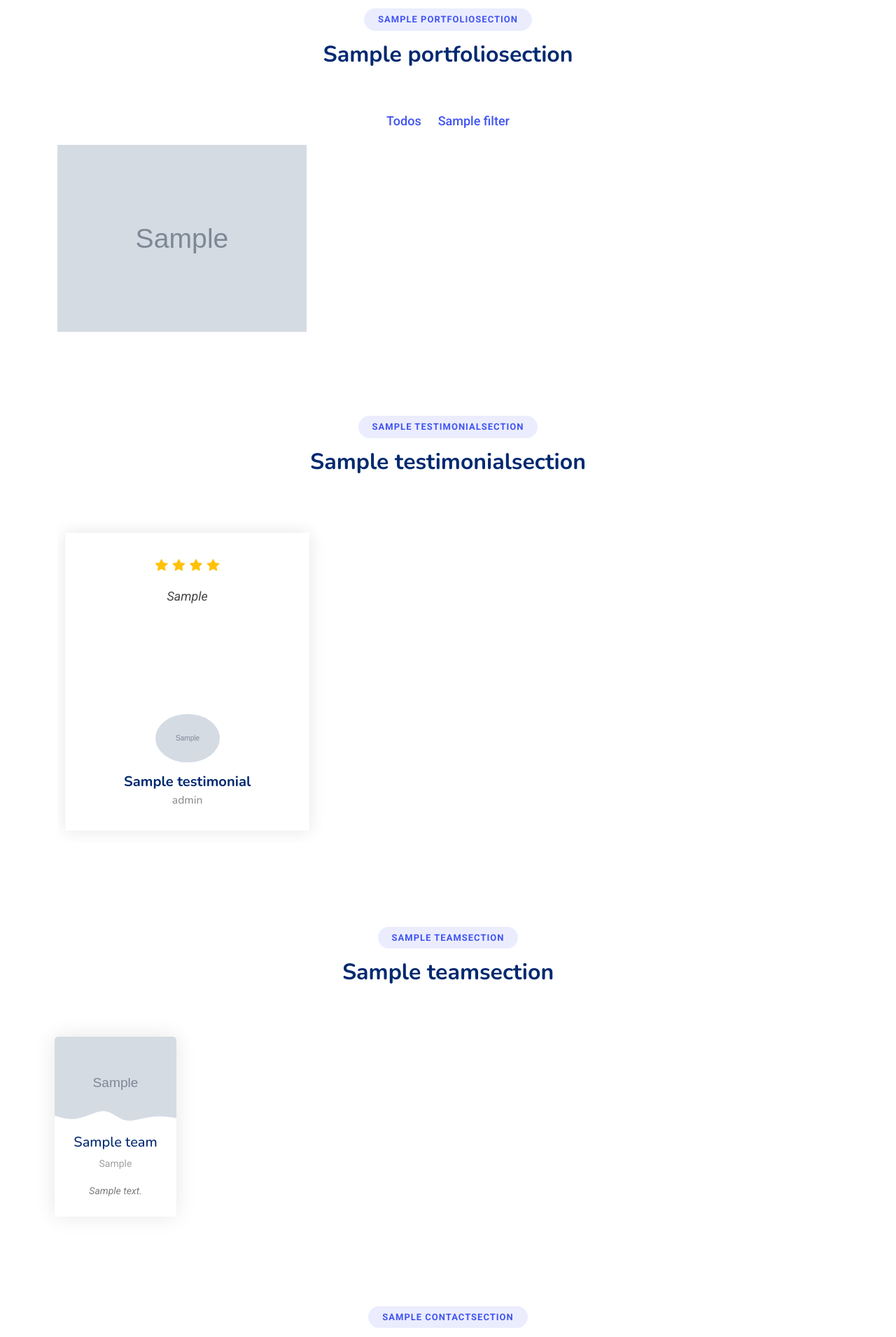
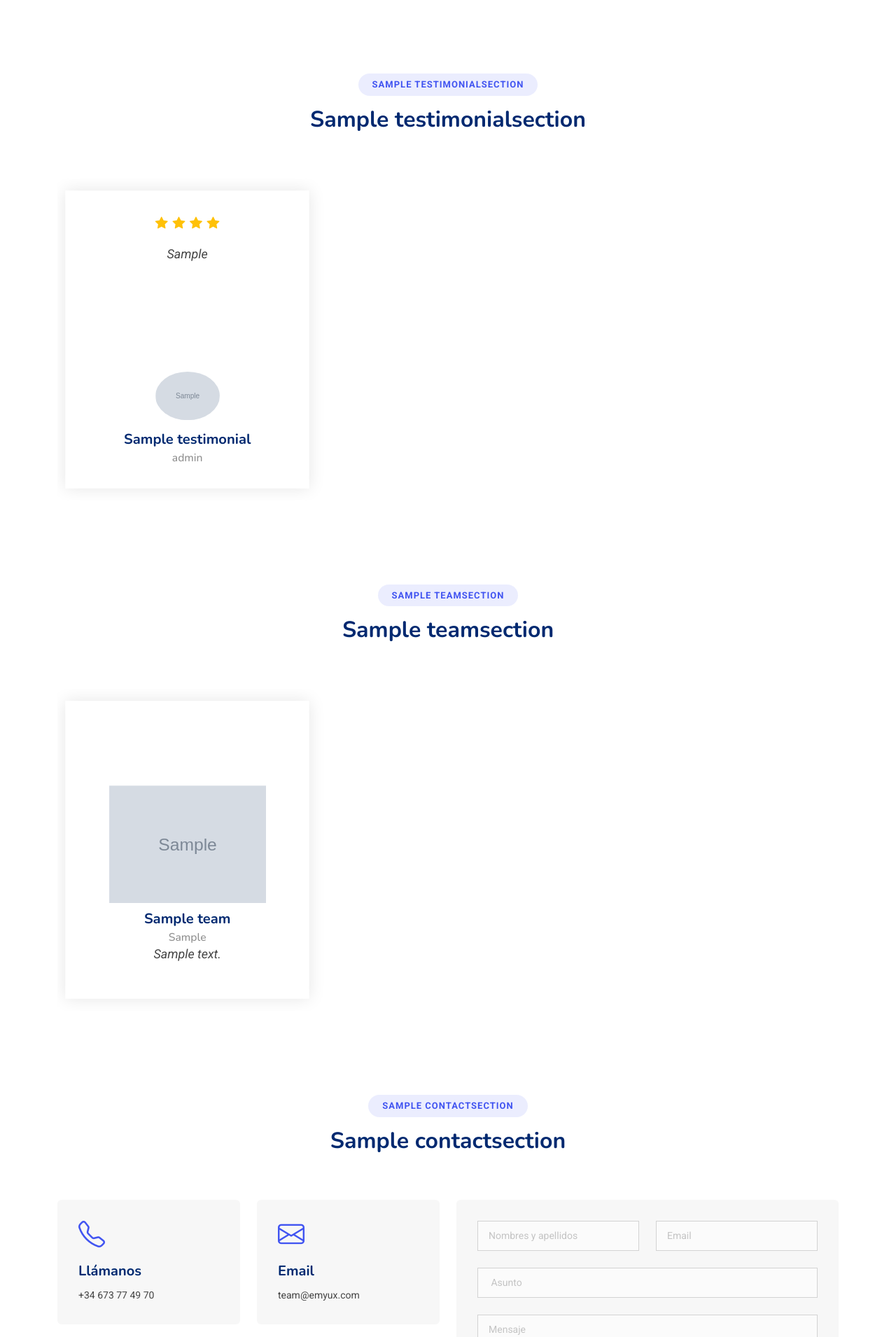
Before and after one commit to elMauro2003/company_landing, a Django app: page / in a window 1280 px wide. Shown: the part 3280-5190 px from the top of the page at 70% size. Run offline with Django 5.2, Linux system fonts and the light colour scheme; tables that the repository leaves empty hold one stand-in row (values such as "Sample post"); grey boxes marked "Sample" are stand-in pictures; some libraries are stand-ins or nearby versions.

Commit message:
refactorize UX/UI

```diff
--- a/apps/general/models.py
+++ b/apps/general/models.py
@@ -106,6 +106,7 @@
     long_description = models.TextField(null=True, blank=True)
     icon = models.CharField(max_length=200, default='bi bi-cloud-download-fill')
     button_text = models.CharField(max_length=100, blank=True, null=True)
+    button_url = models.URLField(blank=True, null=True)
 
     def save(self, *args, **kwargs):
         self.slug = slugify(self.title)
@@ -189,7 +190,7 @@
     last_name = models.CharField(max_length=100,null=False, blank=False)
     email = models.EmailField()
     phone_number = models.IntegerField(null=False, blank=False)
-    budget = models.DecimalField(max_digits=100, decimal_places=2, null=False, blank=False)
+    budget = models.DecimalField(max_digits=100, decimal_places=2, null=True, blank=True, default=0)
     budget_type = models.CharField(max_length=10, null=False, blank=False)
     service = models.CharField(max_length=100, null=False, blank=False)
     message = models.TextField(null=False, blank=False)
--- a/apps/general/views.py
+++ b/apps/general/views.py
@@ -8,11 +8,11 @@
 def index(request):
     hero = Hero.objects.first()
     about = About.objects.first()  # Asumiendo que solo hay una instancia de About
-    alt_feature = AltFeatures.objects.all()  # Asumiendo que solo hay una instancia de AltFeatures
-    services = Services.objects.all()  # Puede haber múltiples instancias de Services
+    alt_feature = AltFeatures.objects.all().order_by('pk')  # Asumiendo que solo hay una instancia de AltFeatures
+    services = Services.objects.all().order_by('pk')  # Puede haber múltiples instancias de Services
     pricings = Pricing.objects.all().order_by('pk')
-    portfolio = Portfolio.objects.all()
-    testimonials = Testimonials.objects.all()
+    portfolio = Portfolio.objects.all().order_by('pk')
+    testimonials = Testimonials.objects.all().order_by('pk')
     teams = Team.objects.all().order_by('id')
     footer = Footer.objects.first()
 
--- a/apps/portfolio/views/portfolio_views.py
+++ b/apps/portfolio/views/portfolio_views.py
@@ -1,15 +1,16 @@
 from django.shortcuts import render
 
-from apps.portfolio.models import Portfolio
+from apps.portfolio.models import Portfolio,FeaturePortfolio
 
 # Create your views here.
 
 def portfolio_detail(request,slug):
     project=Portfolio.objects.get(slug=slug)
-
+    features = FeaturePortfolio.objects.filter(portfolio=project).order_by('id')
     is_portfolio_detail = request.path.startswith('/portfolio')
     context = {
         'project': project,
+        'features':features,
         'is_portfolio_detail': is_portfolio_detail,
     }
 
--- a/templates/landing_page/about_us/about.html
+++ b/templates/landing_page/about_us/about.html
@@ -1,15 +1,15 @@
 {% load static %}
 <!-- About Section  -->
  {% if about %}
-<section id="about" class="about section">
-    <div class="container aos-init aos-animate" data-aos="fade-up">
+<section id="about" class="about section rounded">
+    <div class="container aos-init aos-animate rounded" data-aos="fade-up">
       <div class="container section-title" data-aos="fade-up">
         <h2>{{about.title_section_one}}</h2>
         <p>{{about.title_section_two}}</p>
       </div>
-      <div class="row gx-0">
-        <div class="col-lg-6 d-flex flex-column justify-content-center aos-init aos-animate" data-aos="fade-up" data-aos-delay="200">
-          <div class="content">
+      <div class="row gx-0 rounded ">
+        <div class="col-12 d-flex flex-column justify-content-center aos-init aos-animate" data-aos="fade-up" data-aos-delay="200">
+          <div class="content rounded">
             <h3>{{ about.title }}</h3>
             <h2>{{ about.subtitle }}</h2>
             <div class="d-block">
@@ -28,11 +28,7 @@
             </div>
           </div>
         </div>
-        <div class="col-lg-6 d-flex align-items-center aos-init aos-animate" data-aos="zoom-out" data-aos-delay="200">
-          {% if about.image %}
-          <img src="{{ about.image.url }}" class="img-fluid" alt="imagen">
-          {% endif %}
-        </div>
+
       </div>
     </div>
 </section><!-- /About Section -->
--- a/templates/landing_page/contact/contact.html
+++ b/templates/landing_page/contact/contact.html
@@ -18,28 +18,28 @@
 
           <div class="row gy-4">
 
-            <div class="col-md-6">
-              <div class="info-item" data-aos="fade" data-aos-delay="300">
+            <div class="col-md-6 ">
+              <div class="info-item rounded" data-aos="fade" data-aos-delay="300">
                 <i class="bi bi-telephone"></i>
-                <h3>LLámanos</h3>
+                <h3>Llámanos</h3>
                 <p>+34 673 77 49 70</p>
               </div>
             </div><!-- End Info Item -->
 
-            <div class="col-md-6">
-              <div class="info-item" data-aos="fade" data-aos-delay="400">
+            <div class="col-md-6 ">
+              <div class="info-item rounded " data-aos="fade" data-aos-delay="400">
                 <i class="bi bi-envelope"></i>
                 <h3>Email</h3>
                 <p>team@emyux.com </p>
               </div>
             </div><!-- End Info Item -->
 
-            <div class="col-md-6">
-              <div class="info-item" data-aos="fade" data-aos-delay="500">
+            <div class="col-md-6  ">
+              <div class="info-item rounded" data-aos="fade" data-aos-delay="500">
                 <i class="bi bi-clock"></i>
                 <h3>Horarios</h3>
                 <p>Lunes - Sábado</p>
-                <p>9:00AM - 11:00PM</p>
+                <p>24 horas</p>
               </div>
             </div><!-- End Info Item -->
 
--- a/templates/landing_page/contact/contact_response.html
+++ b/templates/landing_page/contact/contact_response.html
@@ -13,14 +13,14 @@
         {% endfor %}
     {% endif %}
 
-    <form class="php-email-form"
+    <form class="php-email-form rounded"
           hx-post="{% url 'create_contact' %}"
           hx-target="#form-change"
           hx-swap="innerHTML">
             {% csrf_token %}
             <div class="row gy-4">
                 <div class="col-md-6">
-                    <input type="text" name="name" value="{% if form.name.value %}{{form.name.value}}{% endif %}" class="form-control" placeholder="Your Name" required>
+                    <input type="text" name="name" value="{% if form.name.value %}{{form.name.value}}{% endif %}" class="form-control" placeholder="Nombres y apellidos" required>
                     {% if form.name.errors %}
                     <div class="alert alert-danger mt-2 px-2">
                         {% for error in form.name.errors %}
@@ -40,7 +40,7 @@
                     {% endif %}
                 </div>
                 <div class="col-md-12">
-                  <input type="text" class="form-control" value="{% if form.subject.value %}{{form.subject.value}}{% endif %}" name="subject" placeholder=" Subjecto" required>
+                  <input type="text" class="form-control" value="{% if form.subject.value %}{{form.subject.value}}{% endif %}" name="subject" placeholder=" Asunto" required>
                   {% if form.email.errors %}
                   <div class="alert alert-danger mt-2 px-2">
                       {% for error in form.subject.errors %}
--- a/templates/landing_page/features/features.html
+++ b/templates/landing_page/features/features.html
@@ -5,10 +5,10 @@
 
     <div class="container">
       <div class="row gy-5">
-        <div class="col-xl-7 d-flex order-2 order-xl-1" data-aos="fade-up" data-aos-delay="200">
-          <div class="row align-self-center gy-5">
+
+
             {% for feat in alt_feature %}
-            <div class="col-md-6 icon-box">
+            <div class="col-12 col-sm-6 col-md-6 col-lg-6 icon-box" data-aos="fade-up" data-aos-delay="200">
               <i class="{{feat.icon}}"></i>
               <div>
                 <h4>{{feat.title}}</h4>
@@ -16,13 +16,11 @@
               </div>
             </div><!-- End Feature Item -->
             {% endfor %}
-          </div>
 
-        </div>
 
-        <div class="col-xl-5 d-flex align-items-center order-1 order-xl-2" data-aos="fade-up" data-aos-delay="100">
-          <img src="{% static 'assets/img/alt-features.png' %}" class="img-fluid" alt="">
-        </div>
+
+
+
 
       </div>
 
--- a/templates/landing_page/portfolio/portfolio_detail.html
+++ b/templates/landing_page/portfolio/portfolio_detail.html
@@ -3,7 +3,7 @@
 
 {% block content %}
   <!-- Features Section -->
-   {% if project.featureportfolio_set.all %}
+   {% if features %}
 <section id="alt-features" class="alt-features section ">
     <div class="container section-title mt-4" data-aos="fade-up">
         <h2>{{project.project_name}}</h2>
@@ -13,7 +13,7 @@
       <div class="row gy-5">
         <div class="col-xl-7 d-flex order-2 order-xl-1" data-aos="fade-up" data-aos-delay="200">
           <div class="row align-self-center gy-5">
-            {% for feat in project.featureportfolio_set.all %}
+            {% for feat in features %}
             <div class="col-md-6 icon-box">
                 <i class="{{feat.icon}}"></i>
               <div>
--- a/templates/landing_page/services/services.html
+++ b/templates/landing_page/services/services.html
@@ -18,7 +18,7 @@
             <i class="{{service.icon}} icon"></i>
             <h3>{{service.title}}</h3>
             <p>{{service.description}}</p>
-            <a href="{% url 'service_detail' slug=service.slug %}" class="read-more stretched-link"><span>{{service.button_text}}</span> <i class="bi bi-arrow-right"></i></a>
+            <a href="{{service.button_url}}" class="read-more stretched-link"><span>{{service.button_text}}</span> <i class="bi bi-arrow-right"></i></a>
           </div>
         </div><!-- End Service Item -->
         {% endfor %}
--- a/templates/landing_page/team/team.html
+++ b/templates/landing_page/team/team.html
@@ -1,7 +1,9 @@
 {% load static %}
 <!-- Team Section -->
+
+
   {% if teams %}
-<section id="team" class="team section">
+  <section id="testimonials" class="testimonials section">
 
     <!-- Section Title -->
     <div class="container section-title" data-aos="fade-up">
@@ -9,35 +11,56 @@
       <p>{{team_title.title_section_two}}</p>
     </div><!-- End Section Title -->
 
-    <div class="container">
+    <div class="container" data-aos="fade-up" data-aos-delay="100">
 
-      <div class="row gy-4">
+      <div class="swiper init-swiper">
+        <script type="application/json" class="swiper-config">
+          {
+            "loop": true,
+            "speed": 600,
+            "autoplay": {
+              "delay": 5000
+            },
+            "slidesPerView": "auto",
+            "pagination": {
+              "el": ".swiper-pagination",
+              "type": "bullets",
+              "clickable": true
+            },
+            "breakpoints": {
+              "320": {
+                "slidesPerView": 1,
+                "spaceBetween": 40
+              },
+              "1200": {
+                "slidesPerView": 3,
+                "spaceBetween": 1
+              }
+            }
+          }
+        </script>
+        <div class="swiper-wrapper">
+
           {% for team in teams %}
-        <div class="col-lg-2 col-md-6 d-flex align-items-stretch p-2" data-aos="fade-up" data-aos-delay="100">
-          <div class="team-member">
-            <div class="member-img">
-              <img src="{{team.image.url}}" class="img-fluid" alt="">
-              {% comment %} <div class="social">
-                <a href=""><i class="{{team.media1_icon}}"></i></a>
-                <a href=""><i class="{{team.media2_icon}}"></i></a>
-                <a href=""><i class="{{team.media3_icon}}"></i></a>
-                <a href=""><i class="{{team.media4_icon}}"></i></a>
-              </div> {% endcomment %}
-            </div>
-            <div class="member-info p-2">
-              <h5>{{team.member_name}}</h5>
-              <span>{{team.position}}</span>
+          <div class="swiper-slide">
+            <div class="testimonial-item">
+
+
+              <div class=" mt-auto">
+                <img width="200" height="200" src="{{team.image.url}}" class="img-fluid" alt="{{team.member_name}}">
+
+                <h3>{{team.member_name}}</h3>
+                <h4>{{team.position}}</h4>
                 <p>{{team.description}}</p>
               </div>
             </div>
-        </div><!-- End Team Member -->
+          </div><!-- End testimonial item -->
           {% endfor %}
 
-
+        </div>
+        <div class="swiper-pagination"></div>
       </div>
 
     </div>
 
-  </section><!-- /Team Section -->
-
-  {% endif %}
+  </section> {% endif %}
```
Also changed, not shown: templates/started/contact_response.html (+5 -3 lines), apps/general/migrations/0034_services_button_url_alter_clientcontact_budget.py (added). Lines whose indentation alone changed are shown as unchanged.
